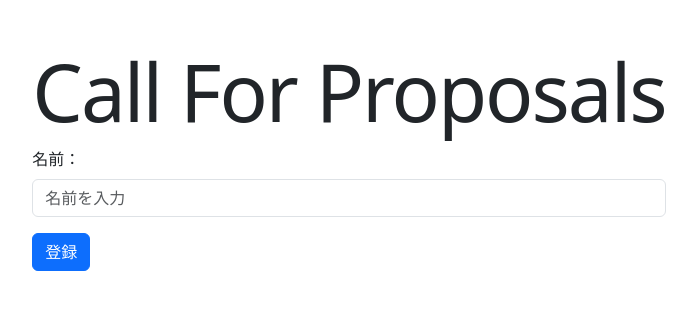
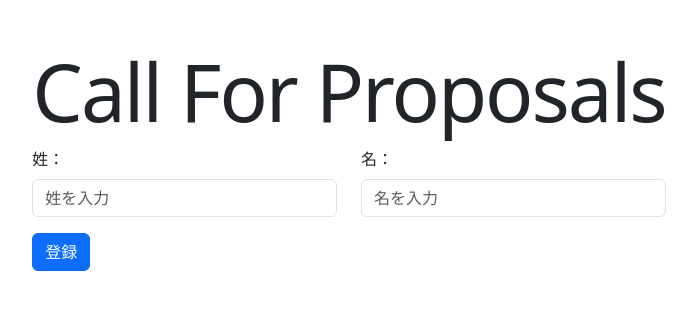
Before and after one commit to koguchi-e/reack-hooks-practice, a React (Vite) app: page / in a window 1280 px wide. Shown: the part 235-544 px from the top of the page, without its empty margins (291-988 px from the left). Built offline with nearby package versions, Linux system fonts and the light colour scheme.

Commit message:
姓名入力欄追加

```diff
--- a/src/App.css
+++ b/src/App.css
@@ -13,3 +13,7 @@ h1 {
 .form-control {
   margin-bottom: 1em;
 }
+
+.name-input {
+  width: 1px;
+}
--- a/src/App.jsx
+++ b/src/App.jsx
@@ -3,28 +3,44 @@ import "./App.css";
 import "bootstrap/dist/css/bootstrap.min.css";
 
 function App() {
-  const [input, setInput] = useState("");
+  const [firstName, setFirstName] = useState("");
+  const [lastName, setLastName] = useState("");
 
   return (
     <>
-      <div>
+      <div className="input-form mb-3">
         <h1 className="display-1">Call For Proposals</h1>
-        <div className="input-form mb-3">
+        <div className="row">
+          <div className="col">
             <label htmlFor="name-input" className="form-label">
-            名前：
+              姓：
             </label>
             <input
               id="name-input"
               type="text"
-            value={input}
-            onChange={(e) => setInput(e.target.value)}
-            placeholder="名前を入力"
+              value={firstName}
+              onChange={(e) => setFirstName(e.target.value)}
+              placeholder="姓を入力"
               className="name-input form-control"
             />
+          </div>
+          <div className="col">
+            <label htmlFor="name-input" className="form-label">
+              名：
+            </label>
+            <input
+              id="name-input"
+              type="text"
+              value={lastName}
+              onChange={(e) => setLastName(e.target.value)}
+              placeholder="名を入力"
+              className="name-input form-control"
+            />
+          </div>
+        </div>
         <button type="submit" className="add-button btn btn-primary">
           登録
         </button>
-        </div>
       </div>
     </>
   );
```
Lines whose indentation alone changed are shown as unchanged.
